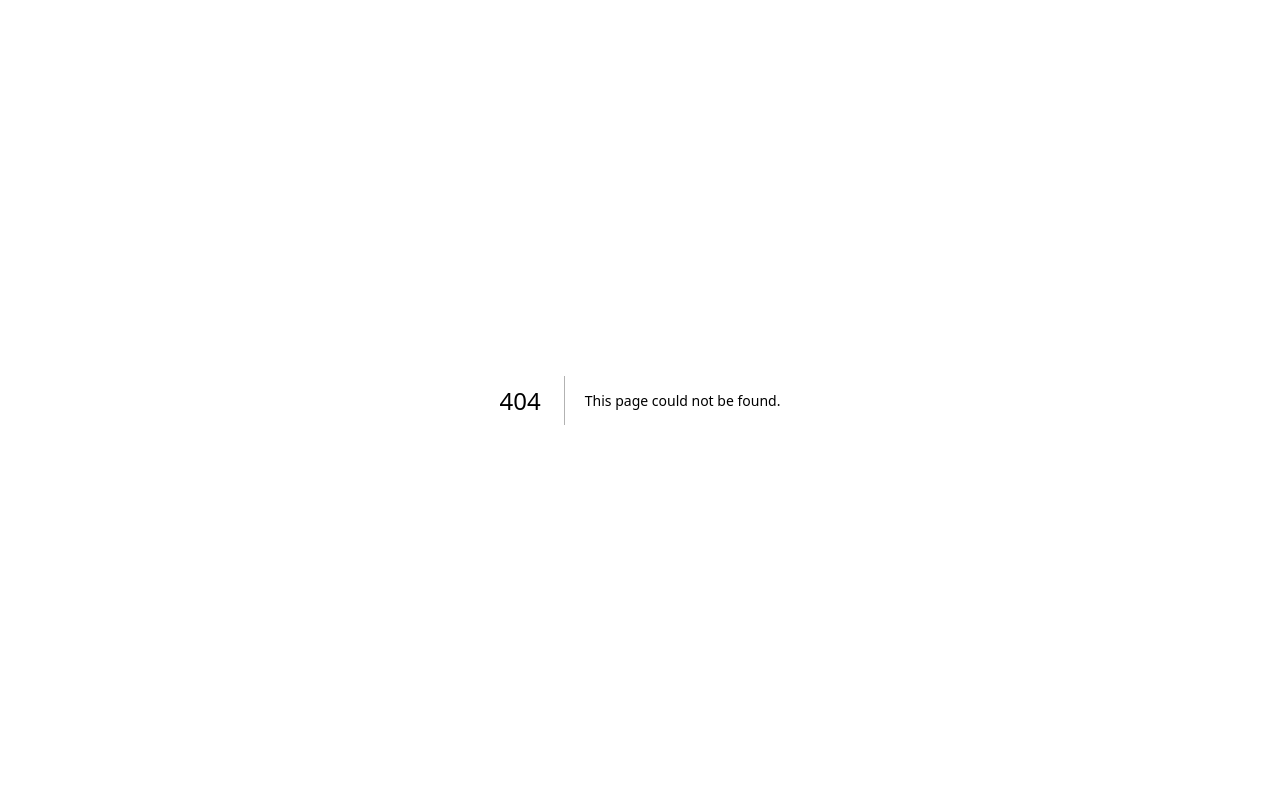
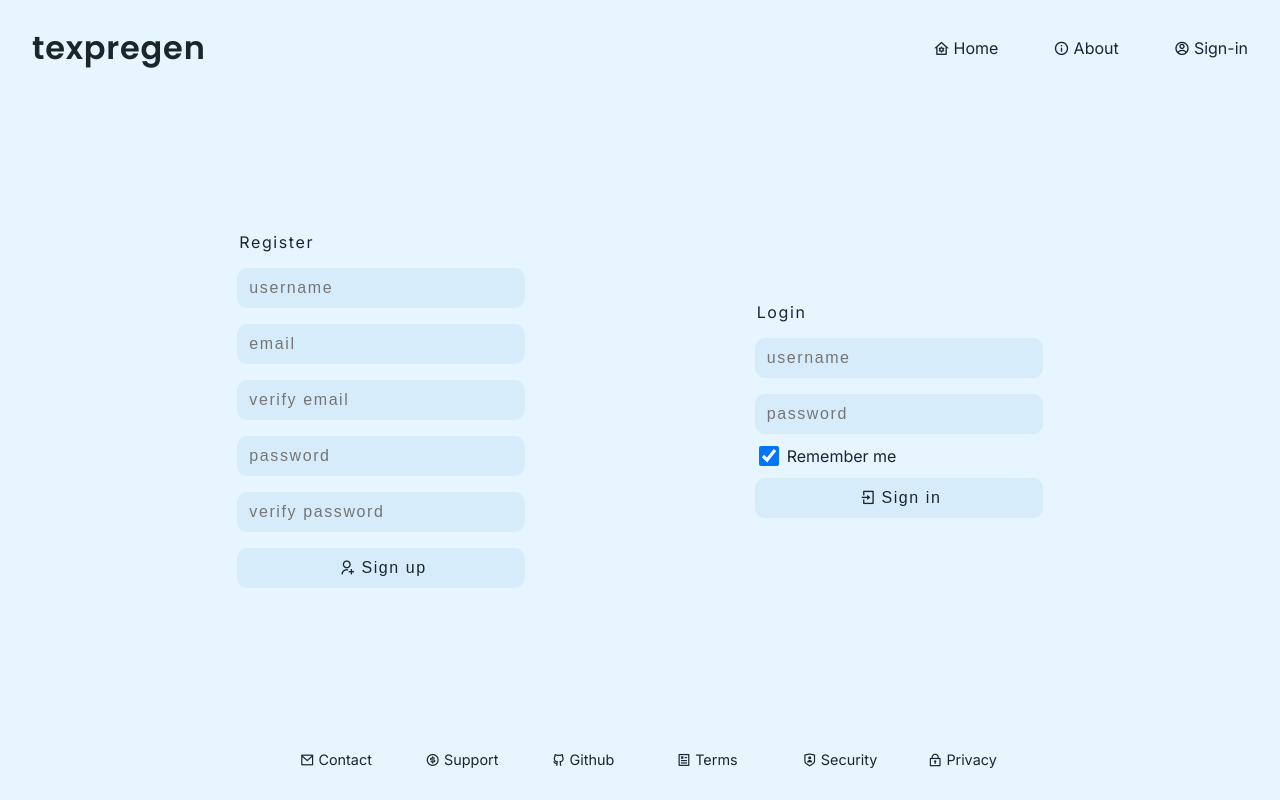
Before and after one commit to agxpro-z/texpregen, a Next.js app: page /account in a window 1280 px wide. Before the commit this address had no page. Built offline with nearby package versions, Linux system fonts and the light colour scheme.

Commit message:
[UI]: Add Sign-in and register page.
Change Home page layout from flex to grid.

```diff
--- /dev/null
+++ b/app/account/layout.js
@@ -0,0 +1,13 @@
+import Header from "../components/Header";
+import Footer from "../components/Footer";
+import "./style.css"
+
+export default function RootLayout({ children }) {
+  return (
+    <>
+      <Header />
+      {children}
+      <Footer />
+    </>
+  )
+}
--- /dev/null
+++ b/app/account/page.js
@@ -0,0 +1,35 @@
+
+export default function Account() {
+  return (
+    <>
+      <main className="account">
+        <div className="register">
+          <form action="">
+            <legend>Register</legend>
+            <input type="text" name="username" id="username" placeholder="username" />
+            <input type="email" name="reg_email" id="reg_email" placeholder="email" />
+            <input type="email" name="reg_email2" id="reg_email2" placeholder="verify email" />
+            <input type="password" name="reg_pass" id="reg_pass" placeholder="password" />
+            <input type="password" name="reg_pass2" id="reg_pass2" placeholder="verify password" />
+            <button className="account_button"><i className="ri-user-add-line inline_icon"></i>Sign up</button>
+          </form>
+        </div>
+
+        <div className="login">
+          <form action="">
+            <legend>Login</legend>
+            <input type="text" name="login_username" id="login_username"  placeholder="username"/>
+            <input type="password" name="login_password" id="login_password" placeholder="password" />
+            <div className="remember_me">
+              <label id="remember_me">
+                <input type="checkbox" name="rememberMe" id="rememberMe" defaultChecked />
+                <div>Remember me</div>
+              </label>
+            </div>
+            <button className="account_button"><i className="ri-login-box-line inline_icon"></i>Sign in</button>
+          </form>
+        </div>
+      </main>
+    </>
+  )
+}
--- /dev/null
+++ b/app/account/style.css
@@ -0,0 +1,60 @@
+.account {
+  display: flex;
+  justify-content: space-evenly;
+  align-items: center;
+  /* margin-top: 2rem; */
+  flex-wrap: wrap;
+  height: 100%;
+  margin-left: 24px;
+  margin-right: 24px;
+}
+
+.account > div {
+  padding: 16px;
+}
+
+.account legend {
+  letter-spacing: 0.1em;
+  margin-top: 4px;
+  margin-bottom: 4px;
+}
+
+.account_button, .account input {
+  height: 2.5rem;
+  width: 18rem;
+  color: var(--foreground-color);
+  font-size: 1rem;
+  background-color: var(--foreground-dark);
+  border: none;
+  border-radius: 10px;
+  margin-top: 16px;
+  padding: 4px 12px;
+  letter-spacing: 0.1em;
+  display: block;
+}
+
+.remember_me {
+  display: block;
+  position: relative;
+  height: 24px;
+  margin-top: 4px
+}
+
+#remember_me {
+  display: flex;
+  align-items: center;
+  height: 100%;
+}
+
+#remember_me > input {
+  width: 20px;
+  margin-right: 8px;
+}
+
+#remember_me > input:checked {
+  background-color: var(--foreground-dark);
+}
+
+#remember_me > div {
+  margin-top: 12px;
+}
--- a/app/components/Footer.js
+++ b/app/components/Footer.js
@@ -3,12 +3,12 @@ export default function Footer() {
     <footer className="footer">
       <div className="footer-wrapper">
         <ul>
-          <li><i className="ri-mail-line"></i>Contact</li>
-          <li><i className="ri-money-dollar-circle-line"></i>Support</li>
-          <li><i className="ri-github-line"></i>Github</li>
-          <li><i className="ri-article-line"></i>Terms</li>
-          <li><i className="ri-shield-user-line"></i>Security</li>
-          <li><i className="ri-lock-2-line"></i>Privacy</li>
+          <li><i className="ri-mail-line inline_icon"></i>Contact</li>
+          <li><i className="ri-money-dollar-circle-line inline_icon"></i>Support</li>
+          <li><i className="ri-github-line inline_icon"></i>Github</li>
+          <li><i className="ri-article-line inline_icon"></i>Terms</li>
+          <li><i className="ri-shield-user-line inline_icon"></i>Security</li>
+          <li><i className="ri-lock-2-line inline_icon"></i>Privacy</li>
         </ul>
       </div>
     </footer>
--- a/app/components/Navbar.js
+++ b/app/components/Navbar.js
@@ -1,15 +1,16 @@
+import Link from 'next/link'
 import 'remixicon/fonts/remixicon.css'
 
 export default function Navbar() {
   return (
     <nav className="header-navbar">
       <ul>
-        <li><i className="ri-home-gear-line"></i>Home</li>
-        <li><i className="ri-information-line"></i>About</li>
-        <li><i className="ri-account-circle-line"></i>Sign-in</li>
+        <li><i className="ri-home-gear-line inline_icon"></i>Home</li>
+        <li><i className="ri-information-line inline_icon"></i>About</li>
+        <li><i className="ri-account-circle-line inline_icon"></i><Link href={"/account"} className='link'>Sign-in</Link></li>
       </ul>
       <div className="navbar-menu">
-        <i className="ri-menu-fold-line"></i>
+        <i className="ri-menu-fold-line inline_icon"></i>
       </div>
     </nav>
   )
--- a/app/styles.css
+++ b/app/styles.css
@@ -8,12 +8,14 @@
   --primary-accent: #3282B8;
   --secondary-accent: #0F4C75;
   --tertiary-accent: #BBE1FA;
+  --foreground-dark: #d7ecfa;
 }
 
 @media (prefers-color-scheme: dark) {
   :root {
     --background-color: #1B262C;
     --foreground-color: #E6F5FF;
+    --foreground-dark: rgb(53, 59, 63);
   }
 }
 
@@ -26,12 +28,17 @@ body {
   background-color: var(--background-color);
   color: var(--foreground-color);
   overflow-x: scroll;
-  display: flex;
-  flex-direction: column;
-  justify-content: center;
+  display: grid;
+  grid-auto-flow: row;
+  grid-template-rows: auto 1fr auto;
+  min-height: 100vh;
   margin: auto;
   min-width: 500px;
   max-width: 1440px;
+}
+
+.header h1 {
+  color: var(--foreground-color);
 }
 
 .header {
@@ -39,7 +46,7 @@ body {
   height: 40px;
   display: flex;
   justify-content: center;
-  padding: 24px;
+  padding: 24px 32px;
   margin-top: 24px;
   margin-bottom: 24px;
   min-width: 500px;
@@ -82,31 +89,34 @@ body {
   display: none;
 }
 
-.footer {
-  width: 100%;
-}
-
-.footer-wrapper {
-  position: relative;
-  display: flex;
-  align-items: center;
-  justify-content: center;
-  height: 40px;
-  margin-bottom: 24px;
-  margin-top: 24px;
-  flex-wrap: wrap;
+.footer, .footer-wrapper {
+  margin-bottom: 16px;
+  margin-top: 16px;
 }
 
 .footer-wrapper > ul {
-  position: relative;
   display: flex;
   align-items: center;
   justify-content: center;
   list-style: none;
   gap: 2vw;
   flex-wrap: wrap;
+  font-size: 0.9em;
 }
 
-li i {
+.footer-wrapper > ul > li {
+  width: 100px;
+}
+
+.inline_icon {
   margin: 4px;
 }
+
+.link {
+  color: var(--foreground-color);
+  text-decoration: none;
+}
+
+.link:hover {
+  text-decoration: underline;
+}
```
